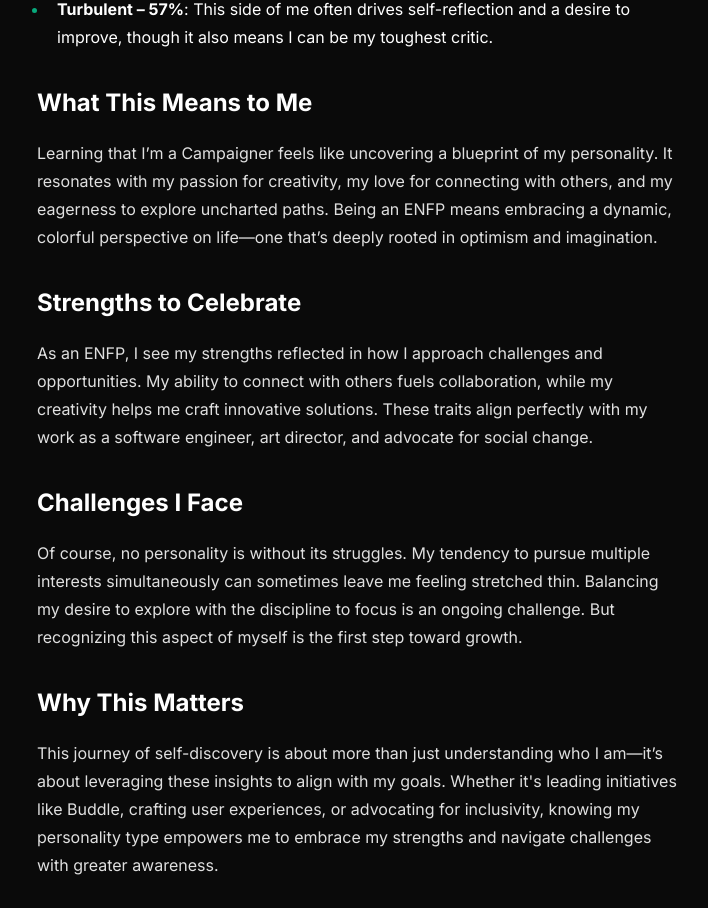
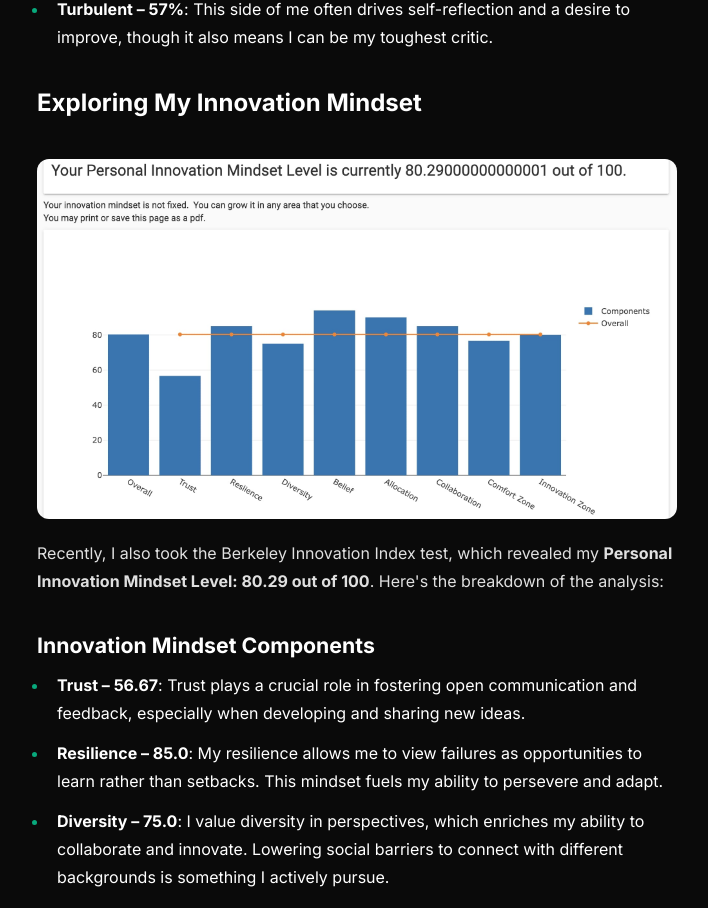
Before and after one commit to jezberiana/jezportfolio, a Next.js app: page /blog/personality-test in a window 1280 px wide. Shown: the part 1433-2341 px from the top of the page, without its empty margins (283-991 px from the left). Built offline with nearby package versions, Linux system fonts and the light colour scheme.

Commit message:
revised blog 1

```diff
--- a/src/app/blog/[slug]/page.tsx
+++ b/src/app/blog/[slug]/page.tsx
@@ -1,7 +1,15 @@
 import { notFound } from "next/navigation";
 import { CustomMDX } from "@/components/mdx";
 import { getPosts } from "@/app/utils/utils";
-import { AvatarGroup, Button, Column, Heading, Row, Text, SmartImage} from "@/once-ui/components";
+import {
+  AvatarGroup,
+  Button,
+  Column,
+  Heading,
+  Row,
+  Text,
+  SmartImage,
+} from "@/once-ui/components";
 import { baseURL } from "@/app/resources";
 import { person } from "@/app/resources/content";
 import { formatDate } from "@/app/utils/formatDate";
@@ -21,21 +29,23 @@ export async function generateStaticParams(): Promise<{ slug: string }[]> {
 }
 
 export function generateMetadata({ params: { slug } }: BlogParams) {
-  let post = getPosts(["src", "app", "blog", "posts"]).find((post) => post.slug === slug);
+  const post = getPosts(["src", "app", "blog", "posts"]).find(
+    (post) => post.slug === slug
+  );
 
   if (!post) {
     return;
   }
 
-  let {
+  const {
     title,
     publishedAt: publishedTime,
     summary: description,
-    images,
     image,
-    team,
   } = post.metadata;
-  let ogImage = image ? `https://${baseURL}${image}` : `https://${baseURL}/og?title=${title}`;
+  const ogImage = image
+    ? `https://${baseURL}${image}`
+    : `https://${baseURL}/og?title=${title}`;
 
   return {
     title,
@@ -46,11 +56,7 @@ export function generateMetadata({ params: { slug } }: BlogParams) {
       type: "article",
       publishedTime,
       url: `https://${baseURL}/blog/${post.slug}`,
-      images: [
-        {
-          url: ogImage,
-        },
-      ],
+      images: [{ url: ogImage }],
     },
     twitter: {
       card: "summary_large_image",
@@ -62,7 +68,9 @@ export function generateMetadata({ params: { slug } }: BlogParams) {
 }
 
 export default function Blog({ params }: BlogParams) {
-  let post = getPosts(["src", "app", "blog", "posts"]).find((post) => post.slug === params.slug);
+  const post = getPosts(["src", "app", "blog", "posts"]).find(
+    (post) => post.slug === params.slug
+  );
 
   if (!post) {
     notFound();
@@ -112,7 +120,7 @@ export default function Blog({ params }: BlogParams) {
           priority
           aspectRatio="16 / 9"
           radius="m"
-            alt="image"
+          alt="Main image"
           src={post.metadata.images[0]}
         />
       )}
--- a/src/app/blog/posts/personality-test.mdx
+++ b/src/app/blog/posts/personality-test.mdx
@@ -4,6 +4,7 @@ publishedAt: "2025-01-19"
 image: "/images/gallery/img-05.jpg"
 images:
   - "/images/gallery/img-05.jpg"
+  - "/images/gallery/img-06.jpg"
 summary: "Understanding my ENFP personality type has been an eye-opening experience, shedding light on the traits that drive my passions, connections, and ambitions."
 tag: "Journal"
 ---
@@ -19,24 +20,34 @@ Understanding my ENFP personality type has been an eye-opening experience, shedd
 - **Prospecting – 67%**: I enjoy exploring options and staying adaptable, which keeps me open to unexpected opportunities and innovative approaches.
 - **Turbulent – 57%**: This side of me often drives self-reflection and a desire to improve, though it also means I can be my toughest critic.
 
+## Exploring My Innovation Mindset
+![Inline Image Alt Text](/images/gallery/img-06.jpg)
+Recently, I also took the Berkeley Innovation Index test, which revealed my **Personal Innovation Mindset Level: 80.29 out of 100**. Here's the breakdown of the analysis:
+
+### Innovation Mindset Components
+- **Trust – 56.67**: Trust plays a crucial role in fostering open communication and feedback, especially when developing and sharing new ideas.
+- **Resilience – 85.0**: My resilience allows me to view failures as opportunities to learn rather than setbacks. This mindset fuels my ability to persevere and adapt.
+- **Diversity – 75.0**: I value diversity in perspectives, which enriches my ability to collaborate and innovate. Lowering social barriers to connect with different backgrounds is something I actively pursue.
+- **Belief – 94.0**: This score reflects my strong belief in my ideas and capabilities, motivating me to overcome obstacles and inspire others.
+- **Allocation – 90.0**: Knowing when to strive for perfection and when “good enough” is sufficient ensures I use resources wisely and efficiently.
+- **Collaboration – 85.0**: Collaboration fosters creativity and innovation by enabling open exchanges of information while managing conflicts productively.
+- **Comfort Zone – 76.67**: Expanding my comfort zone aligns with my growth mindset, enabling me to adapt, innovate, and embrace new challenges.
+- **Innovation Zone – 80.0**: My interest and motivation for innovation and entrepreneurship remain high, reflecting my enthusiasm for tackling new opportunities.
+
 ## What This Means to Me
 
-Learning that I’m a Campaigner feels like uncovering a blueprint of my personality. It resonates with my passion for creativity, my love for connecting with others, and my eagerness to explore uncharted paths. Being an ENFP means embracing a dynamic, colorful perspective on life—one that’s deeply rooted in optimism and imagination.
+These results complement my ENFP personality by reinforcing the traits that drive my creativity, resilience, and belief in pushing boundaries. Together, they paint a picture of someone who thrives on innovation, connection, and growth—a Campaigner ready to embrace change and make a difference.
 
 ## Strengths to Celebrate
 
-As an ENFP, I see my strengths reflected in how I approach challenges and opportunities. My ability to connect with others fuels collaboration, while my creativity helps me craft innovative solutions. These traits align perfectly with my work as a software engineer, art director, and advocate for social change.
+As both a Campaigner and someone with a high innovation mindset, my strengths lie in creativity, collaboration, and adaptability. These traits help me navigate challenges, connect with diverse individuals, and craft impactful solutions.
 
-## Challenges I Face
+## Challenges to Overcome
 
-Of course, no personality is without its struggles. My tendency to pursue multiple interests simultaneously can sometimes leave me feeling stretched thin. Balancing my desire to explore with the discipline to focus is an ongoing challenge. But recognizing this aspect of myself is the first step toward growth.
-
-## Why This Matters
-
-This journey of self-discovery is about more than just understanding who I am—it’s about leveraging these insights to align with my goals. Whether it's leading initiatives like Buddle, crafting user experiences, or advocating for inclusivity, knowing my personality type empowers me to embrace my strengths and navigate challenges with greater awareness.
+While my results highlight my potential, they also underscore areas for growth. For example, building greater trust in team settings and managing focus amid multiple priorities are areas I aim to improve.
 
 ## Looking Ahead
 
-I’m excited to see how this newfound understanding will shape my future. Being an ENFP reminds me to stay curious, nurture connections, and explore the boundless potential of creativity and innovation. This is just the beginning of a deeper dive into what makes me, me—and I’m eager to see where it leads.
+This self-discovery journey has been transformative, offering me valuable insights into who I am and where I can grow. Armed with this knowledge, I’m excited to channel my strengths and embrace new opportunities that align with my passions and goals.
 
-Thank you for being part of my journey, and here’s to celebrating individuality and growth!
+Thank you for being part of this exploration into my personality and mindset. Here's to growth, innovation, and celebrating what makes each of us unique!
```
Also changed, not shown: public/images/gallery/img-06.jpg. Lines whose indentation alone changed are shown as unchanged.
